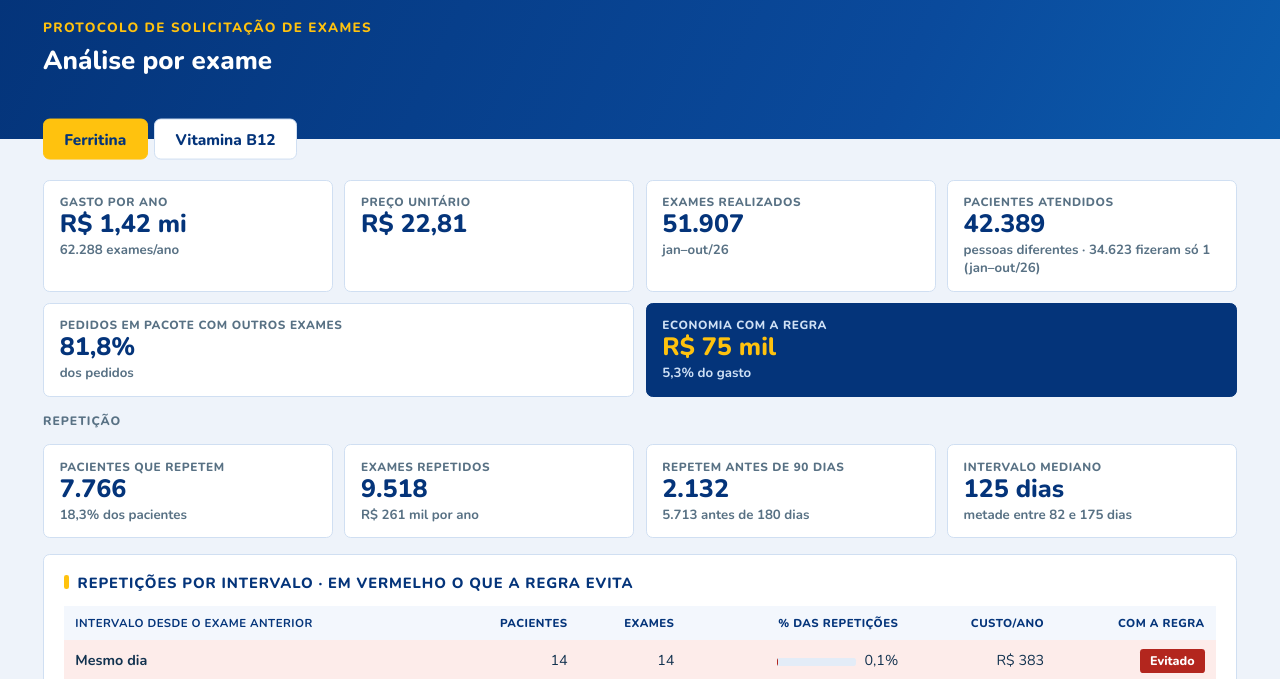
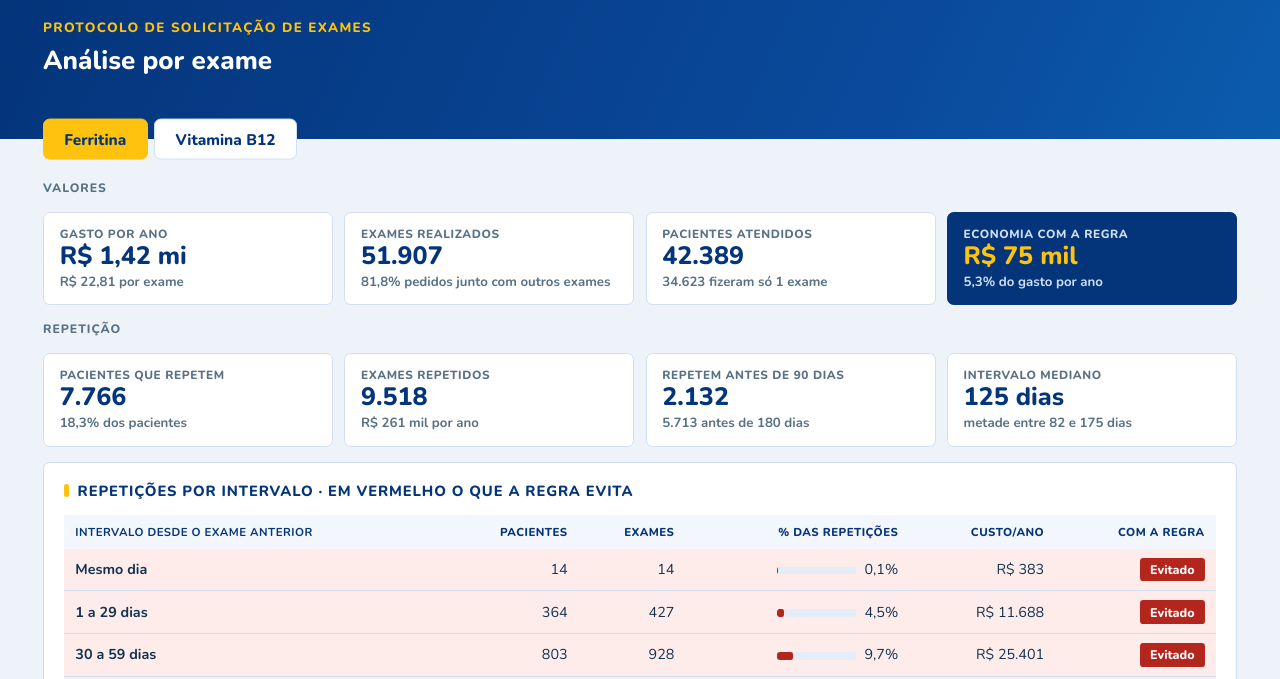
Before and after one commit to douglasraphael/Protocolo-Vitamina-B12-e-Ferritina, a plain HTML site: page index.html in a window 1280 px wide. Shown: the part 102-781 px from the top of the page. Drawn offline with nearby package versions, Linux system fonts and the light colour scheme.

Commit message:
Valores no mesmo layout da seção de repetição (4 cartões)
Co-Authored-By: Claude Opus 5.5 <noreply@anthropic.com>
Claude-Session: https://claude.ai/code/session_0171snMA1KFkZVJh1pUtvyt3

```diff
--- a/index.html
+++ b/index.html
@@ -202,6 +202,9 @@
 @media (min-width:1000px){.rx{zoom:1.05}}
 @media (min-width:1250px){.rx{zoom:1.12}}
 @media (min-width:1600px){.rx{zoom:1.25}}
+.rx-head{display:grid;grid-template-columns:repeat(4,minmax(0,1fr))}
+.rx-head .rx-kv{min-width:0}
+@media (max-width:900px){.rx-head{grid-template-columns:repeat(2,minmax(0,1fr))}}
 .rx-brand{display:flex;align-items:center;gap:14px}
 .rx-logo{height:56px;width:auto;display:block}
 .rx-logo-sep{width:1px;height:36px;background:var(--ln)}
@@ -251,15 +254,14 @@
   </div>
   <div class="rx-main">
     <section class="rx-pane" id="fer">
+      <p class="rx-sec">Valores</p>
       <div class="rx-head">
-        <div class="rx-kv"><span>Gasto por ano</span><strong data-draw="v" data-source="kpi" data-field="custo_anual" data-where="exame=Ferritina" data-fmt="short">—</strong><small class="rx-sub"><b data-draw="v" data-source="kpi" data-field="exames_ano" data-where="exame=Ferritina" data-fmt="int">—</b> exames/ano</small></div>
-        <div class="rx-kv"><span>Preço unitário</span><strong data-draw="v" data-source="rep" data-field="preco" data-where="exame=Ferritina" data-fmt="brl2">—</strong></div>
-        <div class="rx-kv"><span>Exames realizados</span><strong data-draw="v" data-source="por_exame" data-field="exames" data-where="exame=Ferritina" data-fmt="int">—</strong><small class="rx-sub">jan–out/26</small></div>
-        <div class="rx-kv"><span>Pacientes atendidos</span><strong data-draw="v" data-source="rep" data-field="pacientes" data-where="exame=Ferritina" data-fmt="int">—</strong><small class="rx-sub">pessoas diferentes · <b data-draw="v" data-source="rep" data-field="pac_sem" data-where="exame=Ferritina" data-fmt="int">—</b> fizeram só 1 (jan–out/26)</small></div>
-        <div class="rx-kv"><span>Pedidos em pacote com outros exames</span><strong data-draw="v" data-source="kpi" data-field="pct_dupla" data-where="exame=Ferritina" data-fmt="pct">—</strong><small class="rx-sub">dos pedidos</small></div>
-        <div class="rx-kv rx-hi"><span>Economia com a regra</span><strong data-draw="v" data-source="sim" data-field="economia_ano" data-where="exame=Ferritina" data-fmt="short">—</strong><small class="rx-sub"><b data-draw="v" data-source="sim" data-field="pct" data-where="exame=Ferritina" data-fmt="pct">—</b> do gasto</small></div>
+        <div class="rx-kv"><span>Gasto por ano</span><strong data-draw="v" data-source="kpi" data-field="custo_anual" data-where="exame=Ferritina" data-fmt="short">—</strong><small class="rx-sub"><b data-draw="v" data-source="rep" data-field="preco" data-where="exame=Ferritina" data-fmt="brl2">—</b> por exame</small></div>
+        <div class="rx-kv"><span>Exames realizados</span><strong data-draw="v" data-source="por_exame" data-field="exames" data-where="exame=Ferritina" data-fmt="int">—</strong><small class="rx-sub"><b data-draw="v" data-source="kpi" data-field="pct_dupla" data-where="exame=Ferritina" data-fmt="pct">—</b> pedidos junto com outros exames</small></div>
+        <div class="rx-kv"><span>Pacientes atendidos</span><strong data-draw="v" data-source="rep" data-field="pacientes" data-where="exame=Ferritina" data-fmt="int">—</strong><small class="rx-sub"><b data-draw="v" data-source="rep" data-field="pac_sem" data-where="exame=Ferritina" data-fmt="int">—</b> fizeram só 1 exame</small></div>
+        <div class="rx-kv rx-hi"><span>Economia com a regra</span><strong data-draw="v" data-source="sim" data-field="economia_ano" data-where="exame=Ferritina" data-fmt="short">—</strong><small class="rx-sub"><b data-draw="v" data-source="sim" data-field="pct" data-where="exame=Ferritina" data-fmt="pct">—</b> do gasto por ano</small></div>
       </div>
-      <p class="rx-sec">Repetição</p>
+<p class="rx-sec">Repetição</p>
       <div class="rx-head">
         <div class="rx-kv"><span>Pacientes que repetem</span><strong data-draw="v" data-source="rep" data-field="pac_rep" data-where="exame=Ferritina" data-fmt="int">—</strong><small class="rx-sub"><b data-draw="v" data-source="rep" data-field="pct_pac_rep" data-where="exame=Ferritina" data-fmt="pct">—</b> dos pacientes</small></div>
         <div class="rx-kv"><span>Exames repetidos</span><strong data-draw="v" data-source="rep" data-field="repeticoes" data-where="exame=Ferritina" data-fmt="int">—</strong><small class="rx-sub"><b data-draw="v" data-source="rep" data-field="custo_rep_ano" data-where="exame=Ferritina" data-fmt="short">—</b> por ano</small></div>
@@ -310,15 +312,14 @@
     </section>
 
     <section class="rx-pane" id="b12" hidden>
+      <p class="rx-sec">Valores</p>
       <div class="rx-head">
-        <div class="rx-kv"><span>Gasto por ano</span><strong data-draw="v" data-source="kpi" data-field="custo_anual" data-where="exame=Vitamina B12" data-fmt="short">—</strong><small class="rx-sub"><b data-draw="v" data-source="kpi" data-field="exames_ano" data-where="exame=Vitamina B12" data-fmt="int">—</b> exames/ano</small></div>
-        <div class="rx-kv"><span>Preço unitário</span><strong data-draw="v" data-source="rep" data-field="preco" data-where="exame=Vitamina B12" data-fmt="brl2">—</strong></div>
-        <div class="rx-kv"><span>Exames realizados</span><strong data-draw="v" data-source="por_exame" data-field="exames" data-where="exame=Vitamina B12" data-fmt="int">—</strong><small class="rx-sub">jan–out/26</small></div>
-        <div class="rx-kv"><span>Pacientes atendidos</span><strong data-draw="v" data-source="rep" data-field="pacientes" data-where="exame=Vitamina B12" data-fmt="int">—</strong><small class="rx-sub">pessoas diferentes · <b data-draw="v" data-source="rep" data-field="pac_sem" data-where="exame=Vitamina B12" data-fmt="int">—</b> fizeram só 1 (jan–out/26)</small></div>
-        <div class="rx-kv"><span>Pedidos em pacote com outros exames</span><strong data-draw="v" data-source="kpi" data-field="pct_dupla" data-where="exame=Vitamina B12" data-fmt="pct">—</strong><small class="rx-sub">dos pedidos</small></div>
-        <div class="rx-kv rx-hi"><span>Economia com a regra</span><strong data-draw="v" data-source="sim" data-field="economia_ano" data-where="exame=Vitamina B12" data-fmt="short">—</strong><small class="rx-sub"><b data-draw="v" data-source="sim" data-field="pct" data-where="exame=Vitamina B12" data-fmt="pct">—</b> do gasto</small></div>
+        <div class="rx-kv"><span>Gasto por ano</span><strong data-draw="v" data-source="kpi" data-field="custo_anual" data-where="exame=Vitamina B12" data-fmt="short">—</strong><small class="rx-sub"><b data-draw="v" data-source="rep" data-field="preco" data-where="exame=Vitamina B12" data-fmt="brl2">—</b> por exame</small></div>
+        <div class="rx-kv"><span>Exames realizados</span><strong data-draw="v" data-source="por_exame" data-field="exames" data-where="exame=Vitamina B12" data-fmt="int">—</strong><small class="rx-sub"><b data-draw="v" data-source="kpi" data-field="pct_dupla" data-where="exame=Vitamina B12" data-fmt="pct">—</b> pedidos junto com outros exames</small></div>
+        <div class="rx-kv"><span>Pacientes atendidos</span><strong data-draw="v" data-source="rep" data-field="pacientes" data-where="exame=Vitamina B12" data-fmt="int">—</strong><small class="rx-sub"><b data-draw="v" data-source="rep" data-field="pac_sem" data-where="exame=Vitamina B12" data-fmt="int">—</b> fizeram só 1 exame</small></div>
+        <div class="rx-kv rx-hi"><span>Economia com a regra</span><strong data-draw="v" data-source="sim" data-field="economia_ano" data-where="exame=Vitamina B12" data-fmt="short">—</strong><small class="rx-sub"><b data-draw="v" data-source="sim" data-field="pct" data-where="exame=Vitamina B12" data-fmt="pct">—</b> do gasto por ano</small></div>
       </div>
-      <p class="rx-sec">Repetição</p>
+<p class="rx-sec">Repetição</p>
       <div class="rx-head">
         <div class="rx-kv"><span>Pacientes que repetem</span><strong data-draw="v" data-source="rep" data-field="pac_rep" data-where="exame=Vitamina B12" data-fmt="int">—</strong><small class="rx-sub"><b data-draw="v" data-source="rep" data-field="pct_pac_rep" data-where="exame=Vitamina B12" data-fmt="pct">—</b> dos pacientes</small></div>
         <div class="rx-kv"><span>Exames repetidos</span><strong data-draw="v" data-source="rep" data-field="repeticoes" data-where="exame=Vitamina B12" data-fmt="int">—</strong><small class="rx-sub"><b data-draw="v" data-source="rep" data-field="custo_rep_ano" data-where="exame=Vitamina B12" data-fmt="short">—</b> por ano</small></div>
```
